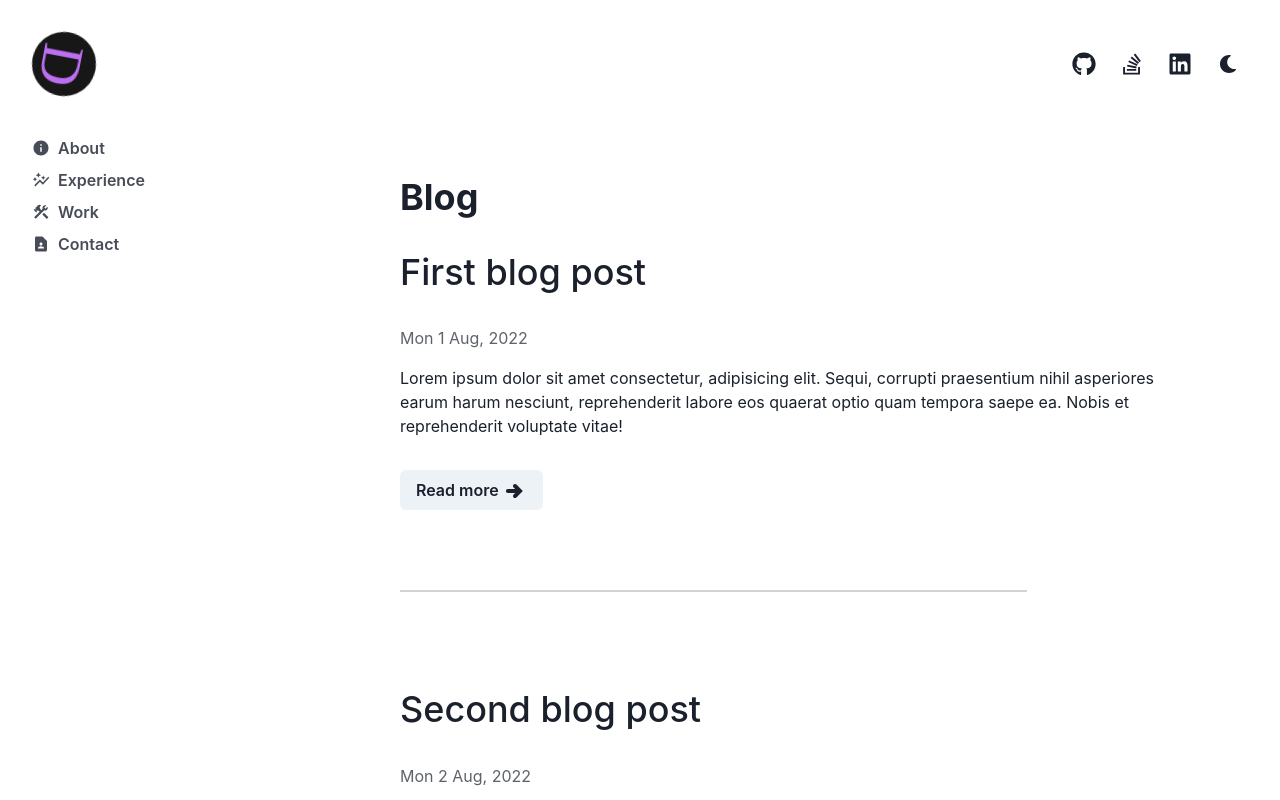
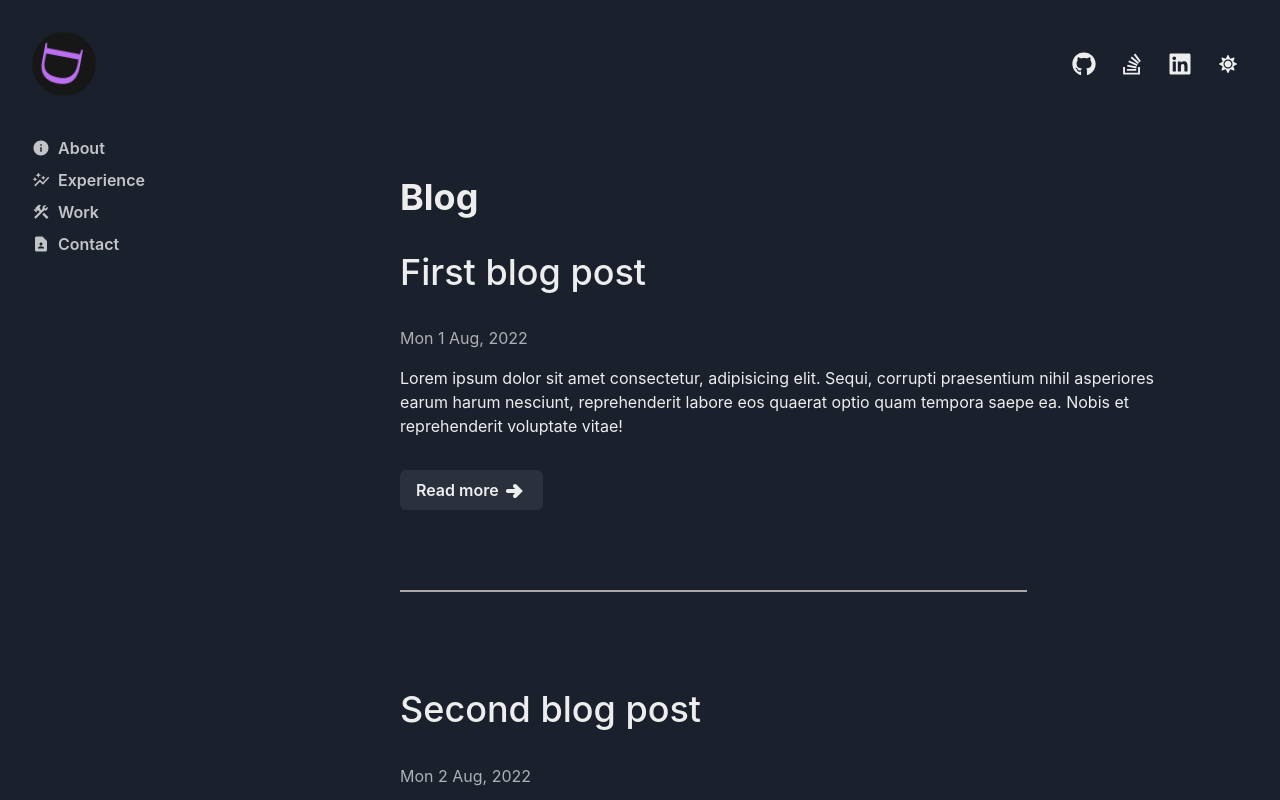
Before and after one commit to danielsteman/vite-blog, a React (Vite) app: page / in a window 1280 px wide. Shown: the top 800 px of the page. Built offline with nearby package versions, Linux system fonts and the light colour scheme.

Commit message:
:wrench: Fix config

```diff
--- a/src/components/NavigationButton.tsx
+++ b/src/components/NavigationButton.tsx
@@ -3,8 +3,8 @@ import { Button } from '@chakra-ui/react';
 import { IconType } from 'react-icons';
 
 interface Props {
-  icon: IconType,
-  url: string,
+  icon: IconType
+  url: string
 }
 
 const NavigationButton: React.FC<Props> = ({ icon, url }) => (
--- a/src/themes/theme.ts
+++ b/src/themes/theme.ts
@@ -1,21 +1,10 @@
-import { extendTheme } from '@chakra-ui/react';
+import { extendTheme, type ThemeConfig } from '@chakra-ui/react';
 
-const customTheme = extendTheme({
-  components: {
-    Heading: {
-      baseStyle: {
-        fontWeight: '700',
-      },
-      sizes: {
-        xl: {
-          fontSize: '84px',
-        },
-        lg: {
-          fontSize: '36px',
-        },
-      },
-    },
-  },
-});
+const config: ThemeConfig = {
+  useSystemColorMode: true,
+  initialColorMode: 'dark',
+};
+
+const customTheme = extendTheme({ config });
 
 export default customTheme;
```
